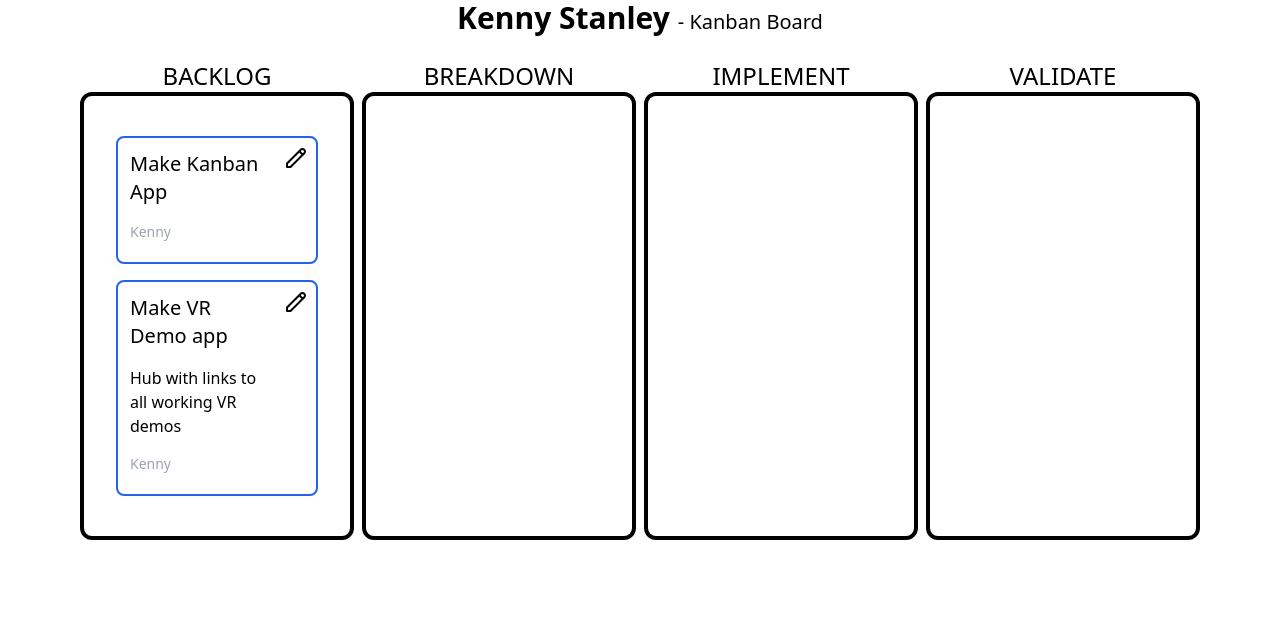
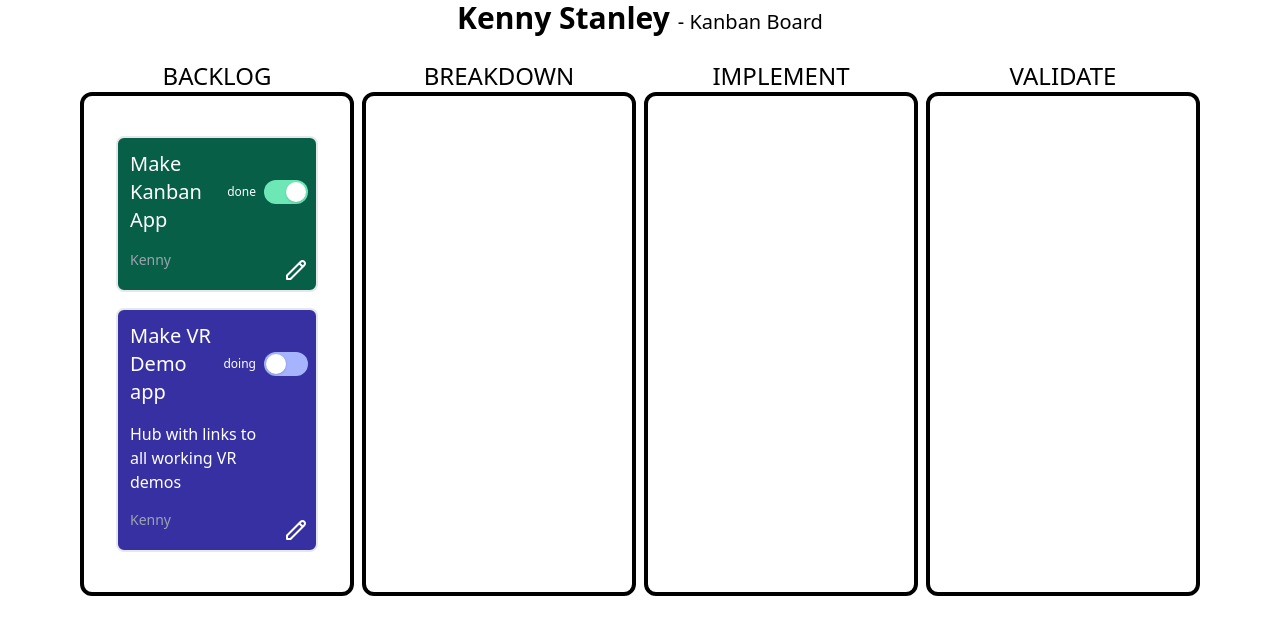
Before and after one commit to KennyStanley/kanban-app, a Next.js app: page / in a window 1280 px wide. Shown: the top 634 px of the page. Built offline with nearby package versions, Linux system fonts and the light colour scheme.

Commit message:
Implemented toggle for setting status

```diff
--- a/src/components/Task/TaskComponent.tsx
+++ b/src/components/Task/TaskComponent.tsx
@@ -1,12 +1,13 @@
 import { useTasks } from "@/contexts/TasksProvider"
 import { useEffect, useReducer, useState, useCallback } from "react"
+import Toggle from "./Toggle"
 import { Task, TaskAction } from "./types"
 
 const initialState: Task = {
     id: '',
     title: '',
     position: 'backlog',
-    status: 'doing'
+    isDone: false
 }
 
 function taskReducer(state: Task, action: TaskAction): Task {
@@ -16,16 +17,7 @@ function taskReducer(state: Task, action: TaskAction): Task {
                 return {
                     ...state,
                     position: action.position,
-                    status: 'doing'
-                }
-            }
-            break
-        }
-        case 'setStatus': {
-            if (action.status) {
-                return {
-                    ...state,
-                    status: action.status
+                    isDone: false
                 }
             }
             break
@@ -46,20 +38,21 @@ function taskReducer(state: Task, action: TaskAction): Task {
 const TaskComponent = (props: { task?: Task }) => {
     const [state, dispatch] = useReducer(taskReducer, props.task || initialState)
     const [isEditing, setIsEditing] = useState(false)
+    const [isDone, setIsDone] = useState(props.task?.isDone || false)
 
     const {updateTask} = useTasks()
 
-    const { id, title, details, developer, position, status } = state
+    const { id, title, details, developer, position } = state
 
     return (
-        <div className="border-2 border-blue-600 rounded-lg relative">
+        <div className={`${isDone ? 'bg-green-800' : 'bg-indigo-800'} border-2 text-white rounded-lg relative`}>
             <div className="flex flex-col p-2">
                 {isEditing ?
                     <>
                         <div className="mb-4 mr-8 relative border border-gray-300 rounded-md px-3 py-2 shadow-sm focus-within:ring-1 focus-within:ring-indigo-600 focus-within:border-indigo-600">
                             {title && <label
                                 htmlFor="title"
-                                className="absolute -top-2 left-2 -mt-px inline-block px-1 bg-white text-xs font-medium text-gray-900"
+                                className={`${isDone ? 'bg-green-800' : 'bg-indigo-800'} absolute -top-2 left-2 -mt-px inline-block px-1 text-xs font-medium`}
                             >
                                 Title
                             </label>}
@@ -75,13 +68,13 @@ const TaskComponent = (props: { task?: Task }) => {
                                         value: e.currentTarget.value
                                     })
                                 }
-                                className="outline-none block w-full border-0 p-0 text-gray-900 placeholder-gray-500 focus:ring-0 sm:text-sm"
+                                className="bg-transparent outline-none block w-full border-0 p-0 focus:ring-0 sm:text-sm"
                             />
                         </div>
                         <div className="mb-4 mr-8 relative border border-gray-300 rounded-md px-3 py-2 shadow-sm focus-within:ring-1 focus-within:ring-indigo-600 focus-within:border-indigo-600">
                             {details && <label
                                 htmlFor="details"
-                                className="absolute -top-2 left-2 -mt-px inline-block px-1 bg-white text-xs font-medium text-gray-900"
+                                className={`${isDone ? 'bg-green-800' : 'bg-indigo-800'} absolute -top-2 left-2 -mt-px inline-block px-1 text-xs font-medium`}
                             >
                                 Details
                             </label>}
@@ -97,13 +90,13 @@ const TaskComponent = (props: { task?: Task }) => {
                                         value: e.currentTarget.value
                                     })
                                 }
-                                className="outline-none block w-full border-0 p-0 text-gray-900 placeholder-gray-500 focus:ring-0 sm:text-sm"
+                                className="bg-transparent outline-none block w-full border-0 p-0 focus:ring-0 sm:text-sm"
                             />
                         </div>
                         <div className="mr-8 relative border border-gray-300 rounded-md px-3 py-2 shadow-sm focus-within:ring-1 focus-within:ring-indigo-600 focus-within:border-indigo-600">
                             {developer && <label
                                 htmlFor="developer"
-                                className="absolute -top-2 left-2 -mt-px inline-block px-1 bg-white text-xs font-medium text-gray-900"
+                                className={`${isDone ? 'bg-green-800' : 'bg-indigo-800'} absolute -top-2 left-2 -mt-px inline-block px-1 text-xs font-medium`}
                             >
                                 Developer
                             </label>}
@@ -119,15 +112,22 @@ const TaskComponent = (props: { task?: Task }) => {
                                         value: e.currentTarget.value
                                     })
                                 }
-                                className="outline-none block w-full border-0 p-0 text-gray-900 placeholder-gray-500 focus:ring-0 sm:text-sm"
+                                className="bg-transparent outline-none block w-full border-0 p-0 focus:ring-0 sm:text-sm"
                             />
                         </div>
                     </>
                     :
                     <div className="text-left">
-                        <div className="flex items-baselineflex justify-between mb-2 mr-10">
+                        <div className="flex items-baselineflex justify-between mb-2">
                             <p className="text-xl p-1">{title}</p>
-                            <p className="text-xs">{status}</p>
+                            <div className="flex items-center gap-2">
+                                <p className="text-xs">{isDone ? 'done' : 'doing'}</p>
+                                <Toggle
+                                    taskId={id}
+                                    value={isDone}
+                                    handleToggle={setIsDone} />
+                            </div>
+
                         </div>
 
                         {details && <p className="p-1 mr-8 mb-2">{details}</p>}
@@ -135,7 +135,7 @@ const TaskComponent = (props: { task?: Task }) => {
                     </div>
                 }
             </div>
-            <button className="absolute top-2 right-2" onClick={() => {
+            <button className="absolute bottom-2 right-2" onClick={() => {
                     if (isEditing && updateTask) updateTask(state)
                     setIsEditing(!isEditing)}
                 }>
--- /dev/null
+++ b/src/components/Task/Toggle.tsx
@@ -0,0 +1,34 @@
+/* This example requires Tailwind CSS v2.0+ */
+import { Switch } from '@headlessui/react'
+
+function classNames(...classes: string[]) {
+  return classes.filter(Boolean).join(' ')
+}
+
+export default function Toggle(
+    props: {
+        taskId: string,
+        value: boolean,
+        handleToggle(isDone: boolean): void
+    }) {
+
+    return (
+        <Switch
+        checked={props.value}
+        onChange={props.handleToggle}
+        className={classNames(
+            props.value ? 'bg-green-300' : 'bg-indigo-300',
+            'relative inline-flex flex-shrink-0 h-6 w-11 border-2 border-transparent rounded-full cursor-pointer transition-colors ease-in-out duration-200 focus:outline-none'
+        )}
+        >
+        <span className="sr-only">Toggle task done</span>
+        <span
+            aria-hidden="true"
+            className={classNames(
+            props.value ? 'translate-x-5' : 'translate-x-0',
+            'pointer-events-none inline-block h-5 w-5 rounded-full bg-white shadow transform ring-0 transition ease-in-out duration-200'
+            )}
+        />
+        </Switch>
+    )
+}
```
